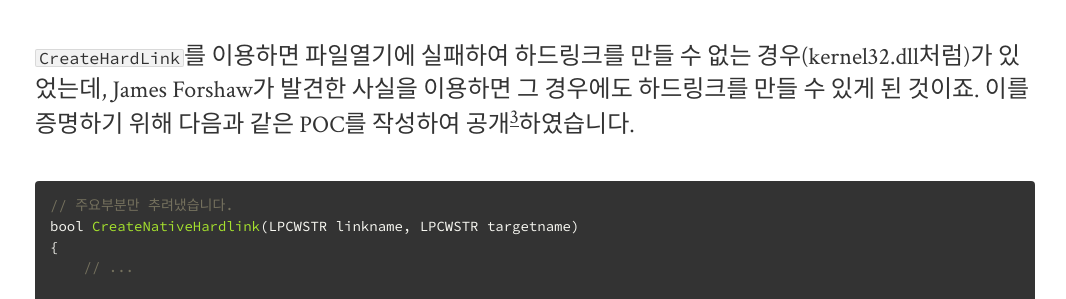
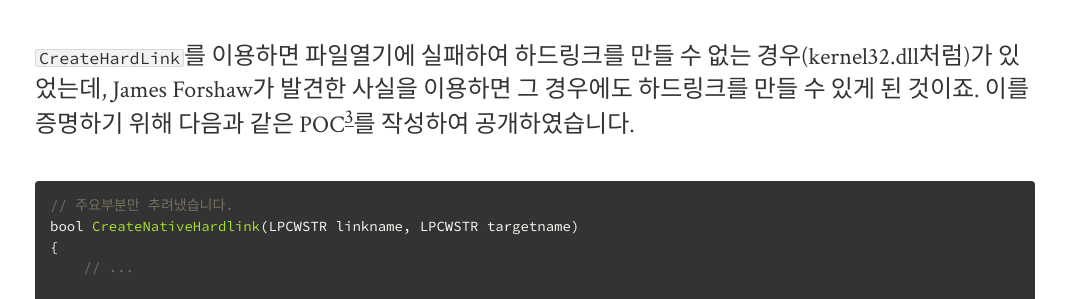
Before and after one commit to intellee/blog.diffense.co.kr, a Jekyll site: the page built from _posts/2019-02-22-hard-link.md, in a window 1280 px wide and 1400 px high, scrolled down 5116 px. Shown: the part 219-518 px from the top of the window, without its empty margins (105-1171 px from the left). Built offline with Jekyll 4.4.1, drawn with Linux system fonts in a browser that asks for light colours; nearby versions of some CDN libraries.

````diff
--- a/_posts/2019-02-22-hard-link.md
+++ b/_posts/2019-02-22-hard-link.md
@@ -120,7 +120,7 @@ James Forshaw는 이 지점에서 FILE_WRITE_ATTRIBUTES 없이 대상 파일을
 
 >대상 파일에 대한 Write 권한이 없어도 하드링크를 만들 수 있다
 
-`CreateHardLink`를 이용하면 파일열기에 실패하여 하드링크를 만들 수 없는 경우(kernel32.dll처럼)가 있었는데, James Forshaw가 발견한 사실을 이용하면 그 경우에도 하드링크를 만들 수 있게 된 것이죠. 이를 증명하기 위해 다음과 같은 POC를 작성하여 공개[^3]하였습니다.
+`CreateHardLink`를 이용하면 파일열기에 실패하여 하드링크를 만들 수 없는 경우(kernel32.dll처럼)가 있었는데, James Forshaw가 발견한 사실을 이용하면 그 경우에도 하드링크를 만들 수 있게 된 것이죠. 이를 증명하기 위해 다음과 같은 POC[^3]를 작성하여 공개하였습니다.
 
 ```c
 // 주요부분만 추려냈습니다.
--- a/css/style.css
+++ b/css/style.css
@@ -391,7 +391,7 @@ nav a.current {
 
 /* Structure overwrites */
 
-@media all and (min-width: 370px) {
+@media all and (min-width: 570px) {
   .website-title {
     font-size: 32px;
   }
````
Also changed, not shown: 4 other files.
